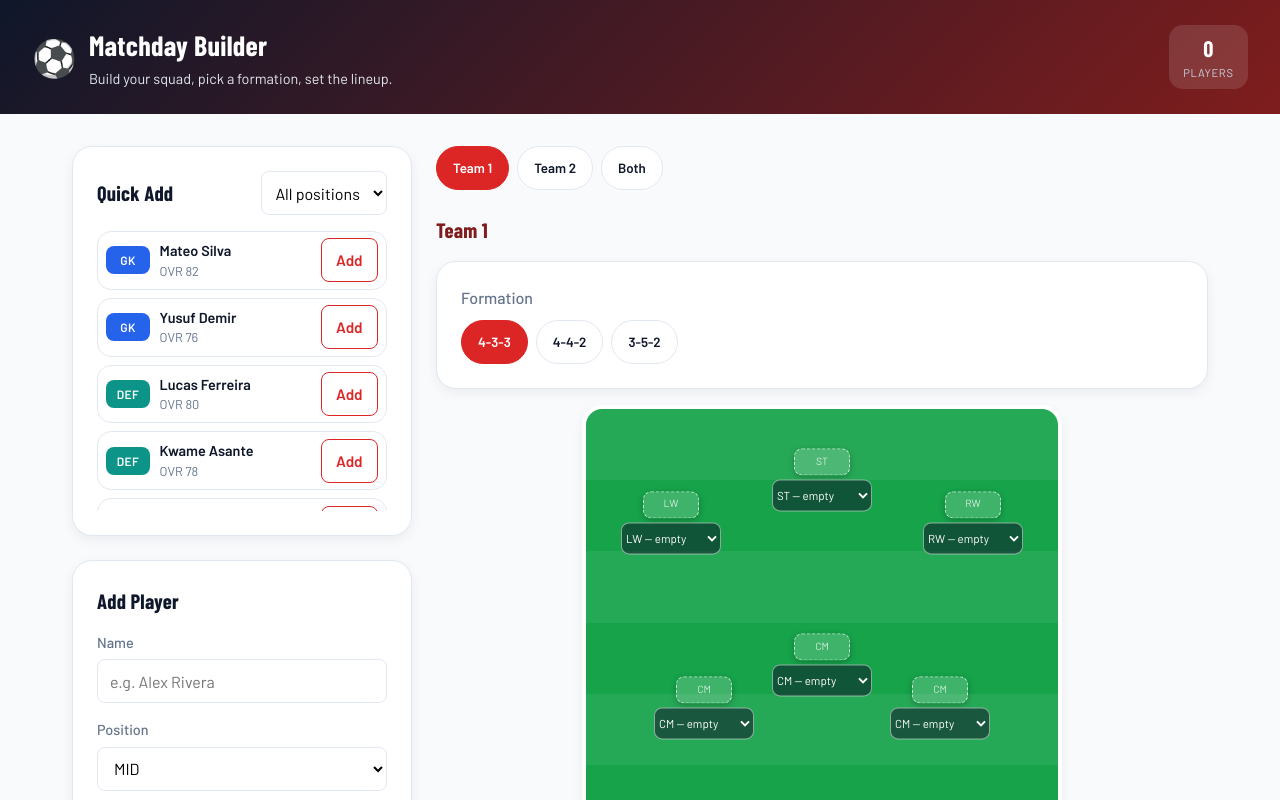
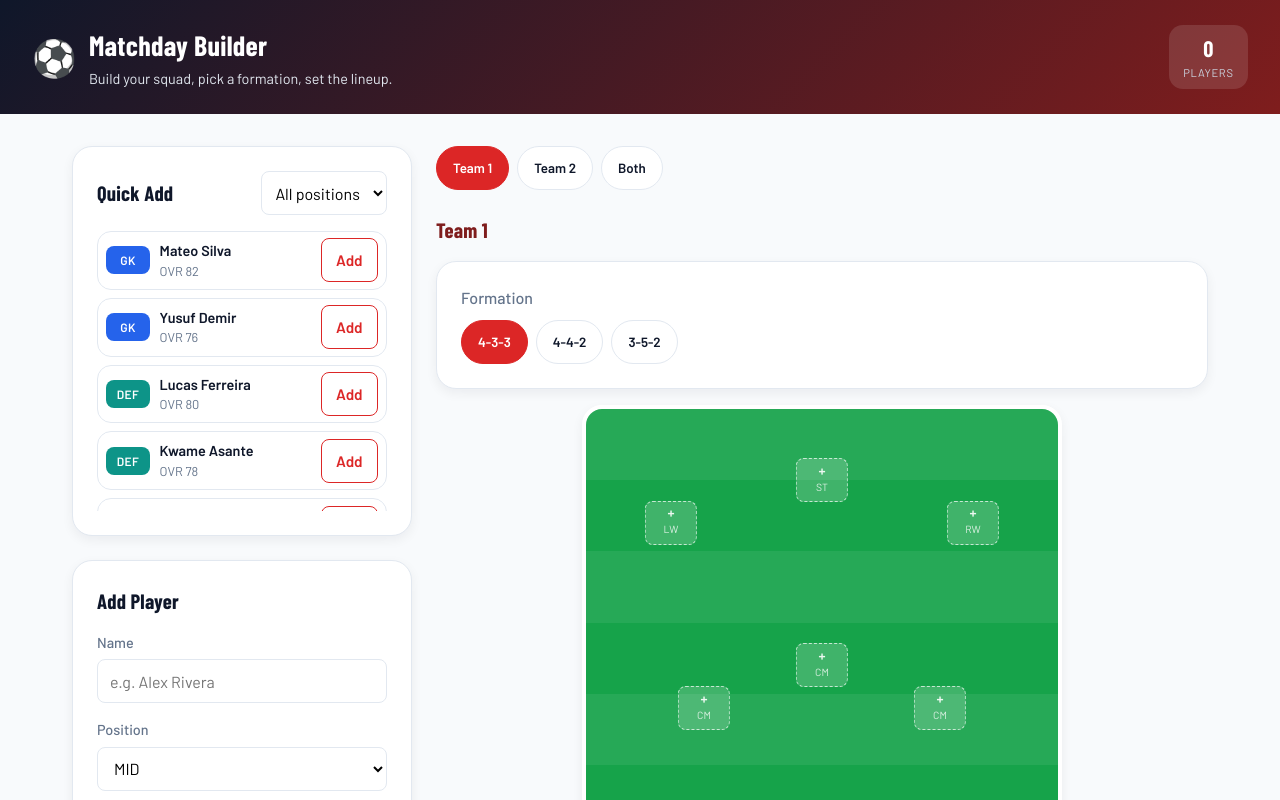
Before and after one commit to marcaflores/ReactFoundations, a React (Vite) app: page / in a window 1280 px wide. Shown: the top 800 px of the page. Built offline with nearby package versions, Linux system fonts and the light colour scheme.

Commit message:
added better ui for player selection

```diff
--- a/src/App.css
+++ b/src/App.css
@@ -411,10 +411,9 @@
   position: absolute;
   transform: translate(-50%, -50%);
   display: flex;
-  flex-direction: column;
-  align-items: center;
-  gap: 0.25rem;
-  width: clamp(72px, 20vw, 100px);
+  justify-content: center;
+  /* % of pitch width so 5-across formations never overlap */
+  width: 20%;
 }
 
 .pitch-slot__chip {
@@ -422,47 +421,178 @@
   flex-direction: column;
   align-items: center;
   gap: 0.1rem;
-  min-width: 56px;
+  max-width: 100%;
+  min-width: 52px;
+  min-height: 44px;
   padding: 0.3rem 0.5rem;
+  border: 2px solid transparent;
   border-radius: var(--radius-sm);
   color: #fff;
+  font: inherit;
   text-align: center;
   box-shadow: 0 2px 6px rgba(0, 0, 0, 0.25);
+  cursor: pointer;
+  transition: transform 0.15s ease, box-shadow 0.15s ease;
+}
+
+.pitch-slot__chip:hover,
+.pitch-slot__chip:focus-visible {
+  transform: translateY(-2px);
+  box-shadow: 0 4px 10px rgba(0, 0, 0, 0.3);
+}
+
+.pitch-slot__chip:focus-visible,
+.pitch-slot__chip--active {
+  border-color: #fff;
+  outline: none;
 }
 
 .pitch-slot__chip--empty {
   background: rgba(255, 255, 255, 0.18);
   border: 1.5px dashed rgba(255, 255, 255, 0.7);
-  color: rgba(255, 255, 255, 0.85);
+  color: rgba(255, 255, 255, 0.9);
+  box-shadow: none;
+}
+
+.pitch-slot__chip--empty:hover {
+  background: rgba(255, 255, 255, 0.3);
 }
 
 .pitch-slot__name {
+  max-width: 100%;
   font-size: clamp(0.65rem, 1.8vw, 0.78rem);
   font-weight: 700;
   white-space: nowrap;
   overflow: hidden;
   text-overflow: ellipsis;
-  max-width: 90px;
 }
 
 .pitch-slot__rating,
 .pitch-slot__role {
   font-size: 0.65rem;
   opacity: 0.9;
+  white-space: nowrap;
 }
 
-.pitch-slot__select {
-  width: 100%;
-  font-size: clamp(0.62rem, 1.6vw, 0.72rem);
-  min-height: 32px;
-  border-radius: var(--radius-sm);
-  border: 1px solid rgba(255, 255, 255, 0.5);
-  background: rgba(15, 23, 42, 0.55);
-  color: #fff;
+.pitch-slot__plus {
+  font-size: 0.9rem;
+  font-weight: 700;
+  line-height: 1;
 }
 
-.pitch-slot__select option {
-  color: #0f172a;
+/* Slot picker overlay (sits on top of the pitch) */
+.slot-picker {
+  position: absolute;
+  inset: 0;
+  z-index: 10;
+  display: flex;
+  align-items: flex-end;
+  padding: var(--space-2);
+  background: rgba(15, 23, 42, 0.45);
+}
+
+.slot-picker__panel {
+  width: 100%;
+  max-height: 70%;
+  display: flex;
+  flex-direction: column;
+  gap: var(--space-1);
+  padding: var(--space-3);
+  border-radius: var(--radius-md);
+  background: var(--color-card);
+  color: var(--color-text);
+  box-shadow: 0 10px 30px rgba(0, 0, 0, 0.3);
+}
+
+.slot-picker__header {
+  display: flex;
+  align-items: center;
+  justify-content: space-between;
+}
+
+.slot-picker__header h4 {
+  display: flex;
+  align-items: center;
+  gap: 0.5rem;
+  margin: 0;
+  font-size: 1.1rem;
+}
+
+.slot-picker__close {
+  width: 36px;
+  height: 36px;
+  border: none;
+  border-radius: 999px;
+  background: var(--color-bg);
+  font-size: 1.3rem;
+  line-height: 1;
+  cursor: pointer;
+}
+
+.slot-picker__current {
+  display: flex;
+  align-items: center;
+  justify-content: space-between;
+  gap: 0.5rem;
+  padding: 0.5rem 0.75rem;
+  border-radius: var(--radius-sm);
+  background: var(--color-bg);
+  font-size: 0.85rem;
+}
+
+.slot-picker__remove {
+  border: 1px solid var(--color-primary);
+  border-radius: 999px;
+  padding: 0.25rem 0.75rem;
+  background: #fff;
+  color: var(--color-primary);
+  font-weight: 600;
+  cursor: pointer;
+}
+
+.slot-picker__list {
+  list-style: none;
+  margin: 0;
+  padding: 0;
+  overflow-y: auto;
+}
+
+.slot-picker__option {
+  display: flex;
+  align-items: center;
+  justify-content: space-between;
+  width: 100%;
+  min-height: 44px;
+  padding: 0 0.75rem;
+  border: none;
+  border-bottom: 1px solid var(--color-border);
+  background: none;
+  font: inherit;
+  color: inherit;
+  text-align: left;
+  cursor: pointer;
+}
+
+.slot-picker__option:hover,
+.slot-picker__option:focus-visible {
+  background: var(--color-primary-light);
+}
+
+.slot-picker__option-name {
+  font-weight: 600;
+}
+
+.slot-picker__option-rating {
+  font-weight: 700;
+  color: var(--color-muted);
+}
+
+.slot-picker__empty {
+  margin: 0;
+  padding: var(--space-2) 0;
+  color: var(--color-muted);
+  font-style: italic;
+  text-align: center;
 }
 
 /* Team summary */
--- a/src/components/Pitch.jsx
+++ b/src/components/Pitch.jsx
@@ -1,11 +1,34 @@
+import { useCallback, useState } from 'react'
 import PitchSlot from './PitchSlot'
+import SlotPicker from './SlotPicker'
 import { FORMATIONS } from '../data/formations'
 
 function Pitch({ formationKey, squad, assignments, otherTeamAssignments, onAssign }) {
+  const [activeSlotId, setActiveSlotId] = useState(null)
+  const closePicker = useCallback(() => setActiveSlotId(null), [])
+
   const formation = FORMATIONS[formationKey]
   const assignedIds = new Set(Object.values(assignments))
   const otherTeamIds = new Set(Object.values(otherTeamAssignments ?? {}))
   const playersById = new Map(squad.map((player) => [player.id, player]))
+
+  const activeSlot = formation.slots.find((slot) => slot.id === activeSlotId)
+  const activePlayerId = activeSlot ? assignments[activeSlot.id] : null
+  const candidates = activeSlot
+    ? squad
+        .filter(
+          (player) =>
+            player.position === activeSlot.role &&
+            !assignedIds.has(player.id) &&
+            !otherTeamIds.has(player.id),
+        )
+        .sort((a, b) => b.rating - a.rating)
+    : []
+
+  function assignAndClose(playerId) {
+    onAssign(activeSlot.id, playerId)
+    closePicker()
+  }
 
   return (
     <div className="pitch">
@@ -13,20 +36,28 @@ function Pitch({ formationKey, squad, assignments, otherTeamAssignments, onAssig
       {formation.slots.map((slot) => {
         const assignedPlayerId = assignments[slot.id]
         const assignedPlayer = assignedPlayerId ? playersById.get(assignedPlayerId) : null
-        const availablePlayers = squad.filter(
-          (player) => !assignedIds.has(player.id) && !otherTeamIds.has(player.id),
-        )
 
         return (
           <PitchSlot
             key={slot.id}
             slot={slot}
             assignedPlayer={assignedPlayer}
-            availablePlayers={availablePlayers}
-            onAssign={onAssign}
+            isActive={slot.id === activeSlotId}
+            onSelect={setActiveSlotId}
           />
         )
       })}
+
+      {activeSlot && (
+        <SlotPicker
+          slot={activeSlot}
+          assignedPlayer={activePlayerId ? playersById.get(activePlayerId) : null}
+          candidates={candidates}
+          onPick={assignAndClose}
+          onClear={() => assignAndClose('')}
+          onClose={closePicker}
+        />
+      )}
     </div>
   )
 }
--- a/src/components/PitchSlot.jsx
+++ b/src/components/PitchSlot.jsx
@@ -1,31 +1,34 @@
-function PitchSlot({ slot, assignedPlayer, availablePlayers, onAssign }) {
-  const options = assignedPlayer ? [assignedPlayer, ...availablePlayers] : availablePlayers
+function PitchSlot({ slot, assignedPlayer, isActive, onSelect }) {
+  const chipClass = assignedPlayer
+    ? `pitch-slot__chip position-badge--${assignedPlayer.position}`
+    : 'pitch-slot__chip pitch-slot__chip--empty'
 
   return (
     <div className="pitch-slot" style={{ left: `${slot.x}%`, top: `${slot.y}%` }}>
-      {assignedPlayer ? (
-        <div className={`pitch-slot__chip position-badge--${assignedPlayer.position}`}>
-          <span className="pitch-slot__name">{assignedPlayer.name}</span>
-          <span className="pitch-slot__rating">{assignedPlayer.rating}</span>
-        </div>
-      ) : (
-        <div className="pitch-slot__chip pitch-slot__chip--empty">
-          <span className="pitch-slot__role">{slot.title}</span>
-        </div>
-      )}
-      <select
-        className="pitch-slot__select"
-        aria-label={`Assign player to ${slot.title}`}
-        value={assignedPlayer ? assignedPlayer.id : ''}
-        onChange={(event) => onAssign(slot.id, event.target.value)}
+      <button
+        type="button"
+        className={`${chipClass}${isActive ? ' pitch-slot__chip--active' : ''}`}
+        aria-label={
+          assignedPlayer
+            ? `${slot.title}: ${assignedPlayer.name}. Change player`
+            : `${slot.title}: empty. Pick a player`
+        }
+        onClick={() => onSelect(slot.id)}
       >
-        <option value="">{slot.title} — empty</option>
-        {options.map((player) => (
-          <option key={player.id} value={player.id}>
-            {player.name} ({player.position})
-          </option>
-        ))}
-      </select>
+        {assignedPlayer ? (
+          <>
+            <span className="pitch-slot__name">{assignedPlayer.name}</span>
+            <span className="pitch-slot__rating">
+              {slot.title} · {assignedPlayer.rating}
+            </span>
+          </>
+        ) : (
+          <>
+            <span className="pitch-slot__plus" aria-hidden="true">+</span>
+            <span className="pitch-slot__role">{slot.title}</span>
+          </>
+        )}
+      </button>
     </div>
   )
 }
--- /dev/null
+++ b/src/components/SlotPicker.jsx
@@ -0,0 +1,60 @@
+import { useEffect } from 'react'
+
+// Overlay listing the players who can fill the selected pitch slot.
+function SlotPicker({ slot, assignedPlayer, candidates, onPick, onClear, onClose }) {
+  useEffect(() => {
+    function handleKeyDown(event) {
+      if (event.key === 'Escape') onClose()
+    }
+    window.addEventListener('keydown', handleKeyDown)
+    return () => window.removeEventListener('keydown', handleKeyDown)
+  }, [onClose])
+
+  return (
+    <div className="slot-picker" onClick={onClose}>
+      <div
+        className="slot-picker__panel"
+        role="dialog"
+        aria-label={`Pick a player for ${slot.title}`}
+        onClick={(event) => event.stopPropagation()}
+      >
+        <div className="slot-picker__header">
+          <h4>
+            {slot.title} <span className={`position-badge position-badge--${slot.role}`}>{slot.role}</span>
+          </h4>
+          <button type="button" className="slot-picker__close" aria-label="Close" onClick={onClose}>
+            ×
+          </button>
+        </div>
+
+        {assignedPlayer && (
+          <div className="slot-picker__current">
+            <span>
+              Current: <strong>{assignedPlayer.name}</strong> ({assignedPlayer.rating})
+            </span>
+            <button type="button" className="slot-picker__remove" onClick={onClear}>
+              Remove
+            </button>
+          </div>
+        )}
+
+        {candidates.length === 0 ? (
+          <p className="slot-picker__empty">No available {slot.role} players.</p>
+        ) : (
+          <ul className="slot-picker__list">
+            {candidates.map((player) => (
+              <li key={player.id}>
+                <button type="button" className="slot-picker__option" onClick={() => onPick(player.id)}>
+                  <span className="slot-picker__option-name">{player.name}</span>
+                  <span className="slot-picker__option-rating">{player.rating}</span>
+                </button>
+              </li>
+            ))}
+          </ul>
+        )}
+      </div>
+    </div>
+  )
+}
+
+export default SlotPicker
```
